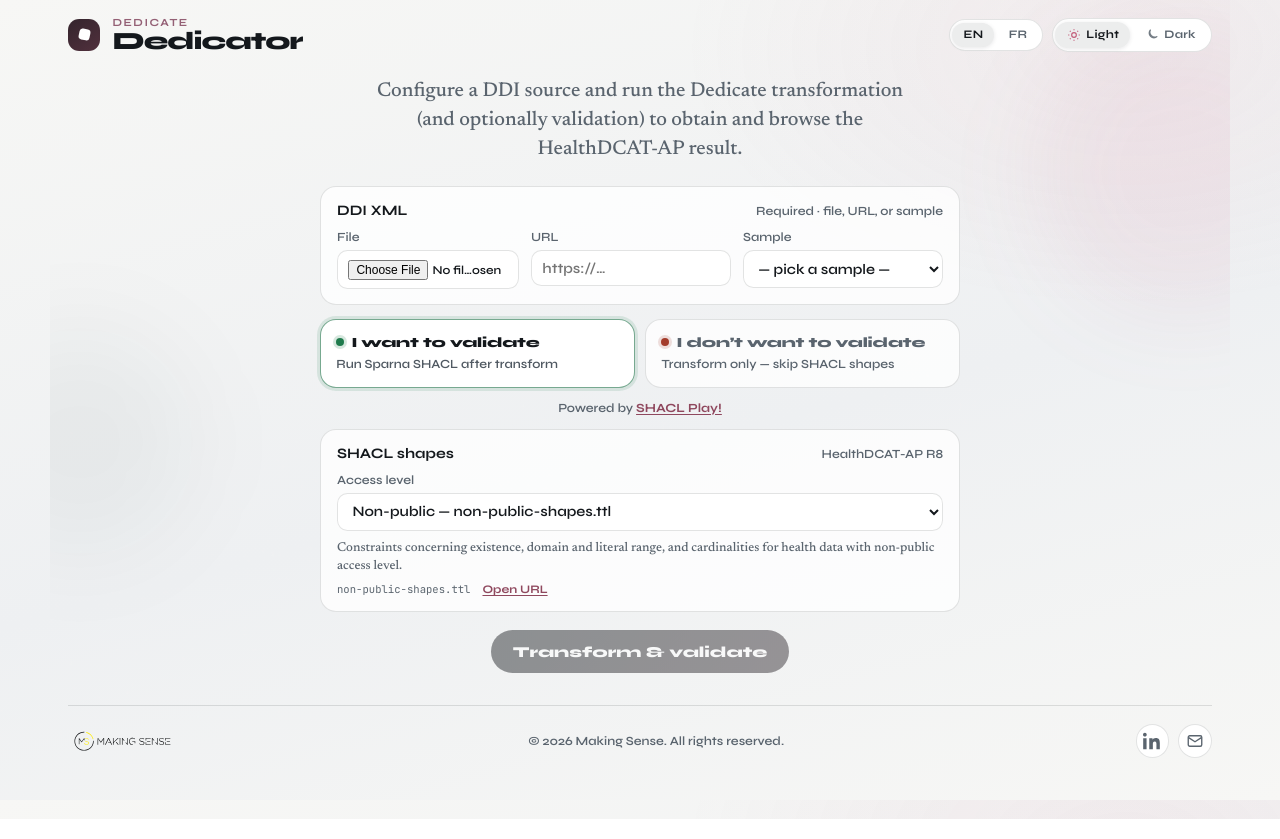
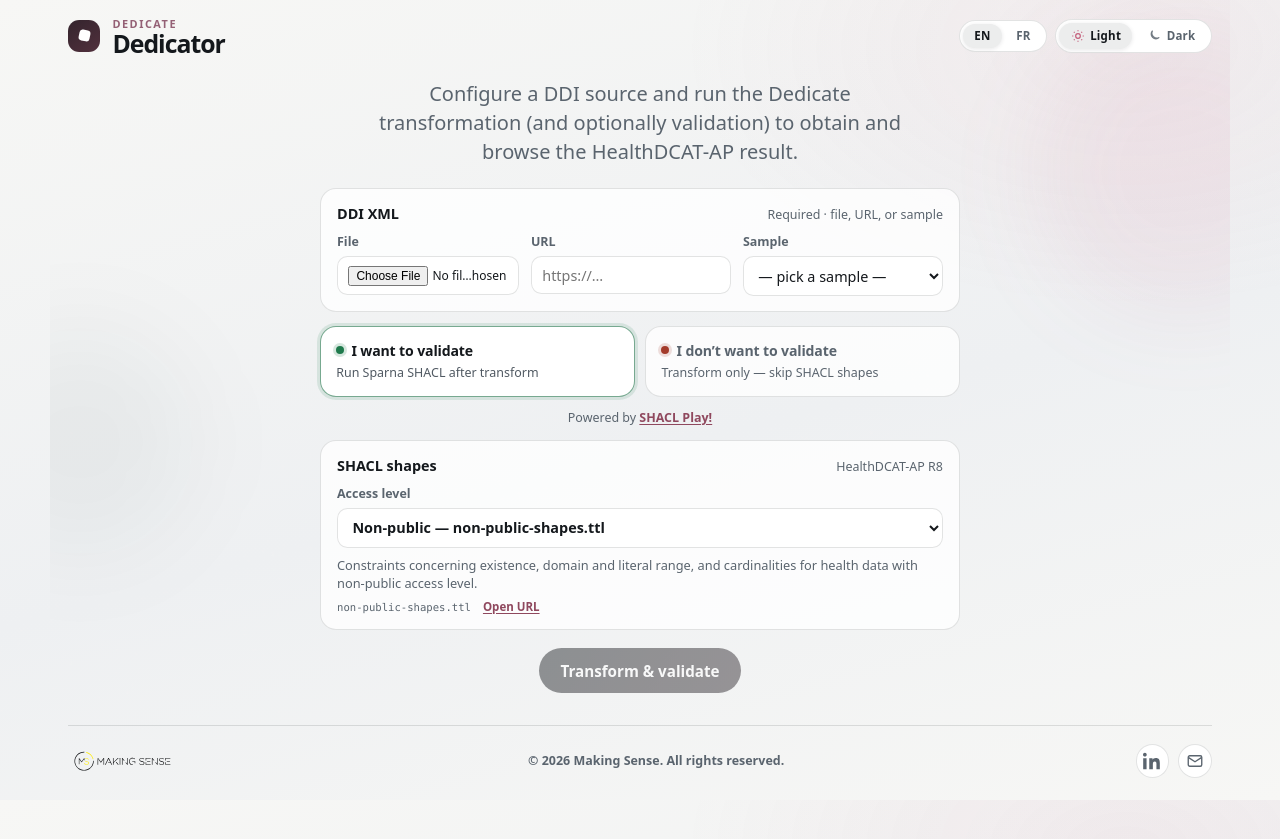
Before and after one commit to Making-Sense-Info/Dedicate, a React (Vite) app in the folder dedicator/web/: page / in a window 1280 px wide. Built offline with nearby package versions, Linux system fonts and the light colour scheme.

Commit message:
Update Dedicator fonts

```diff
--- a/dedicator/web/index.html
+++ b/dedicator/web/index.html
@@ -6,12 +6,6 @@
     <meta name="viewport" content="width=device-width, initial-scale=1.0" />
     <meta name="color-scheme" content="light dark" />
     <title>Dedicator</title>
-    <link rel="preconnect" href="https://fonts.googleapis.com" />
-    <link rel="preconnect" href="https://fonts.gstatic.com" crossorigin />
-    <link
-      href="https://fonts.googleapis.com/css2?family=JetBrains+Mono:wght@400;500&family=Newsreader:ital,opsz,wght@0,6..72,500;0,6..72,600;1,6..72,500&family=Syne:wght@600;700;800&display=swap"
-      rel="stylesheet"
-    />
   </head>
   <body>
     <div id="root"></div>
--- a/dedicator/web/src/components/BubbleView.tsx
+++ b/dedicator/web/src/components/BubbleView.tsx
@@ -80,7 +80,7 @@ export function BubbleView({ index }: Props) {
             'border-color': accent2,
             color: ink,
             'font-size': '11px',
-            'font-family': 'Syne, sans-serif',
+            'font-family': 'system-ui, -apple-system, Segoe UI, Roboto, sans-serif',
             'text-valign': 'center',
             'text-halign': 'center',
             'text-wrap': 'wrap',
--- a/dedicator/web/src/components/CytoscapeGraph.tsx
+++ b/dedicator/web/src/components/CytoscapeGraph.tsx
@@ -90,7 +90,7 @@ export function CytoscapeGraph({ index, focusId, onSelect }: Props) {
             'border-color': accent2,
             color: ink,
             'font-size': '11px',
-            'font-family': 'Syne, sans-serif',
+            'font-family': 'system-ui, -apple-system, Segoe UI, Roboto, sans-serif',
             'text-valign': 'center',
             'text-halign': 'center',
             'text-wrap': 'wrap',
--- a/dedicator/web/src/index.css
+++ b/dedicator/web/src/index.css
@@ -13,9 +13,9 @@
   --warn: #a33b2b;
   --glow: rgba(196, 93, 122, 0.07);
   --glow-2: rgba(20, 24, 28, 0.04);
-  --mono: "JetBrains Mono", ui-monospace, monospace;
-  --sans: "Syne", system-ui, sans-serif;
-  --serif: "Newsreader", Georgia, serif;
+  --mono: ui-monospace, "SFMono-Regular", Menlo, Consolas, "Liberation Mono", monospace;
+  --sans: system-ui, -apple-system, "Segoe UI", Roboto, "Helvetica Neue", Arial, sans-serif;
+  --serif: Georgia, "Times New Roman", Times, serif;
   --ease: cubic-bezier(0.22, 1, 0.36, 1);
 }
 
@@ -54,7 +54,7 @@ body {
   margin: 0;
   overflow-x: clip;
   color: var(--ink);
-  font-family: var(--serif);
+  font-family: var(--sans);
   background:
     radial-gradient(720px 420px at 88% 6%, var(--glow), transparent 62%),
     linear-gradient(165deg, var(--bg0), var(--bg1) 55%, var(--bg0));
```
